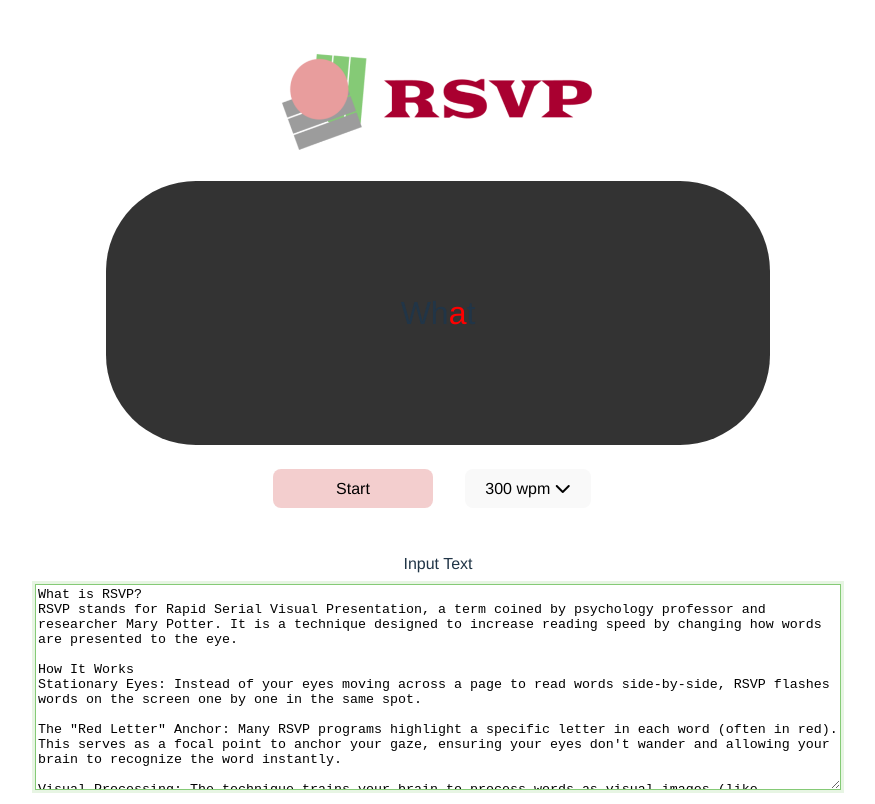
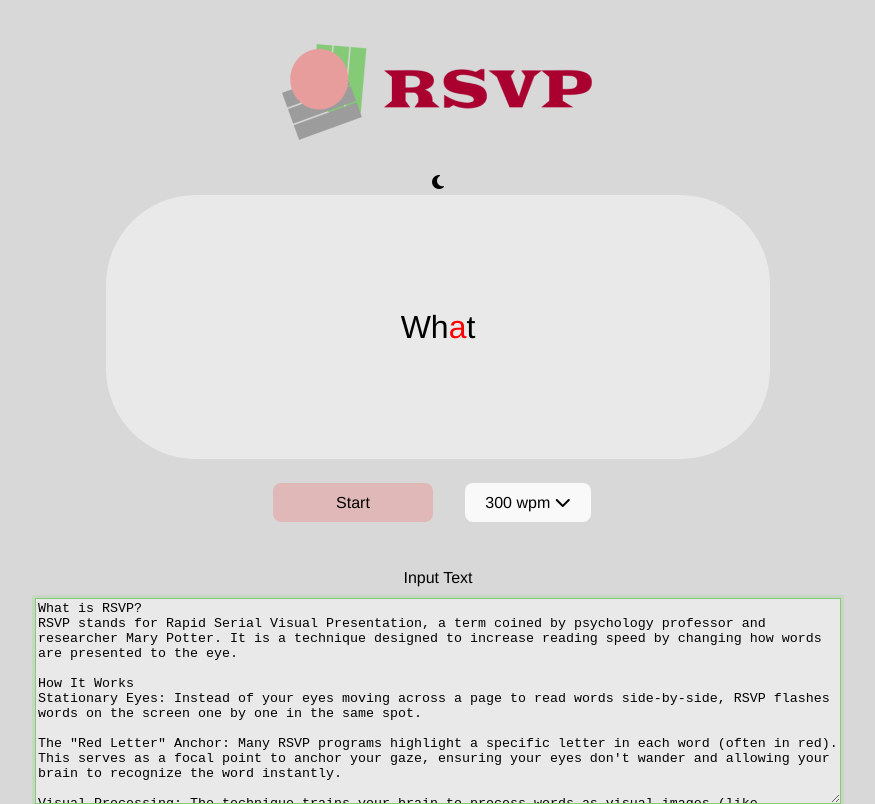
Before and after one commit to rachelannec/RSVP, a React (Vite) app: page / in a window 1280 px wide. Shown: the whole page, without its empty margins (202-1077 px from the left). Built offline with nearby package versions, Linux system fonts and the light colour scheme; a web font is replaced by a local one.

Commit message:
add theme toggle

```diff
--- a/src/App.css
+++ b/src/App.css
@@ -1,7 +1,6 @@
 #root {
   max-width: 1280px;
   margin: 0 auto;
-  /* padding: 2rem; */
   text-align: center;
 }
 
@@ -22,12 +21,6 @@
   will-change: filter;
   transition: filter 300ms;
 }
-.logo:hover {
-  filter: drop-shadow(0 0 2em #646cffaa);
-}
-.logo.react:hover {
-  filter: drop-shadow(0 0 2em #61dafbaa);
-}
 
 .card {
   display: flex;
@@ -35,7 +28,7 @@
   align-items: center;
   width: 600px;
   height: 200px;
-  background-color: #333;
+  background-color: var(--bg-card);
   border-radius: 90px;
   padding: 2em;
 }
@@ -49,7 +42,7 @@
 }
 
 .card-placeholder {
-  color: #888;
+  color: var(--text-muted);
   font-size: 1.5rem;
 }
 
@@ -69,7 +62,7 @@
 }
 
 .toggle-play {
-  background-color: #E89D9D80;
+  background-color: var(--button-control);
   width: 10rem;
 }
 
--- a/src/App.tsx
+++ b/src/App.tsx
@@ -29,6 +29,9 @@ function App() {
   const [wpm,setWpm] = useState(300);
   const [text, setText] = useState(ABOUT_RSVP);
   const [countdown, setCountdown] = useState<number | null>(null);
+  const [theme, setTheme] = useState(() => {
+    return localStorage.getItem('theme') || 'light';
+  })
 
   const words = text.split(" ").filter(Boolean);
   const currentWord = words[index] || "";
@@ -75,7 +78,13 @@ function App() {
     }
   }, [countdown]);
 
-  // handle play/pause
+  // ----- theme effect
+  useEffect(() =>{
+    document.documentElement.setAttribute('data-theme', theme);
+    localStorage.setItem('theme', theme);
+  }, [theme]);
+
+  // helper play/pause
   const togglePlay = () => {
     // A - if playing OR counting down, pause
     if(isPlaying || countdown !== null){
@@ -105,12 +114,23 @@ function App() {
     )
   }
 
+  // helper to toggle theme
+  const toggleTheme= () => {
+    setTheme((prevTheme) => (prevTheme === 'light' ? 'dark' : 'light'));
+  }
+
   return (
     <>
 
       <div className="container">
         <div className="header">
           <img src={rsvpLogo} className="logo" alt="RSVP Logo" />
+          <div className="theme-toggle">
+            <i
+            id='theme-toggle'
+            onClick={toggleTheme}
+            className={`fas ${theme === 'light' ? 'fa-moon' : 'fa-sun'}`}></i>
+          </div>
         </div>
 
         <div className="card">
--- a/src/index.css
+++ b/src/index.css
@@ -3,16 +3,28 @@
   line-height: 1.5;
   font-weight: 400;
 
-  color-scheme: light dark;
-  color: rgba(255, 255, 255, 0.87);
-  background-color: #242424;
-
   font-synthesis: none;
   text-rendering: optimizeLegibility;
   -webkit-font-smoothing: antialiased;
   -moz-osx-font-smoothing: grayscale;
+
+  /* light mode defaults */
+  --bg-main: #d8d8d8;
+  --bg-card: #e9e9e9;
+  --text-main: #000;
+  --text-muted: #b4b4b4;
+  --button-control: #e89d9d86;
+  --button-wpm: #85ca7686;
 }
 
+[data-theme="dark"] {
+  --bg-main: #1e1e1e;
+  --bg-card: #333;
+  --text-main: #fff;
+  --text-muted: #444444;
+  --button-control: #e89d9d86;
+  --button-wpm: #85ca7686;
+}
 
 body {
   margin: 0;
@@ -20,6 +32,10 @@ body {
   place-items: center;
   min-width: 320px;
   min-height: 100vh;
+
+  background-color: var(--bg-main);
+  color: var(--text-main);
+  transition: background-color 0.3s, color 0.3s;
 }
 
 h1 {
@@ -34,10 +50,10 @@ button {
   font-size: 1em;
   font-weight: 500;
   font-family: inherit;
-  background-color: #1a1a1a;
   cursor: pointer;
   transition: border-color 0.25s;
 }
+
 button:hover {
   border-color: #646cff;
 }
--- a/src/styles/SpeedSelector.css
+++ b/src/styles/SpeedSelector.css
@@ -32,8 +32,8 @@ ul {
     border-radius: 8px;
     margin-top: 4px;
     overflow: hidden;
-    color: #000;
-    background-color: #333;
+    color: var(--text-main);
+    background-color: var(--bg-card);
     max-height: 250px;
     overflow-y: auto;
 
@@ -51,7 +51,7 @@ ul {
 }
 
 .dropdown-menu button:hover {
-    background-color: #f1f1f170;
+    background-color: var(--button-wpm);
 }
 
 /* Active state styling */
--- a/src/styles/TextHighlighter.css
+++ b/src/styles/TextHighlighter.css
@@ -12,6 +12,8 @@
     text-align: left;
     width: 800px;
     height: 200px;
+    background-color: var(--bg-card);
+    color: var(--text-main);
 }
 
 /* --- SPECIFIC: The Active View Mode --- */
@@ -19,8 +21,9 @@
     width: 800px;
     height: 200px;
     border-color: #85CA76;
-    background-color: #333;
+    background-color: var(--bg-card);
     overflow-y: auto;
+    font-size: .9rem;
 }
 
 /* --- SPECIFIC: The Text Area --- */
@@ -33,7 +36,7 @@
 /* --- THE HIGHLIGHTED WORD --- */
 .active-word {
     background-color: #85ca766d;
-    color: white;
+    color: var(--text-main);
     font-weight: bold;
     padding: 2px 4px;
     border-radius: 4px;
```
